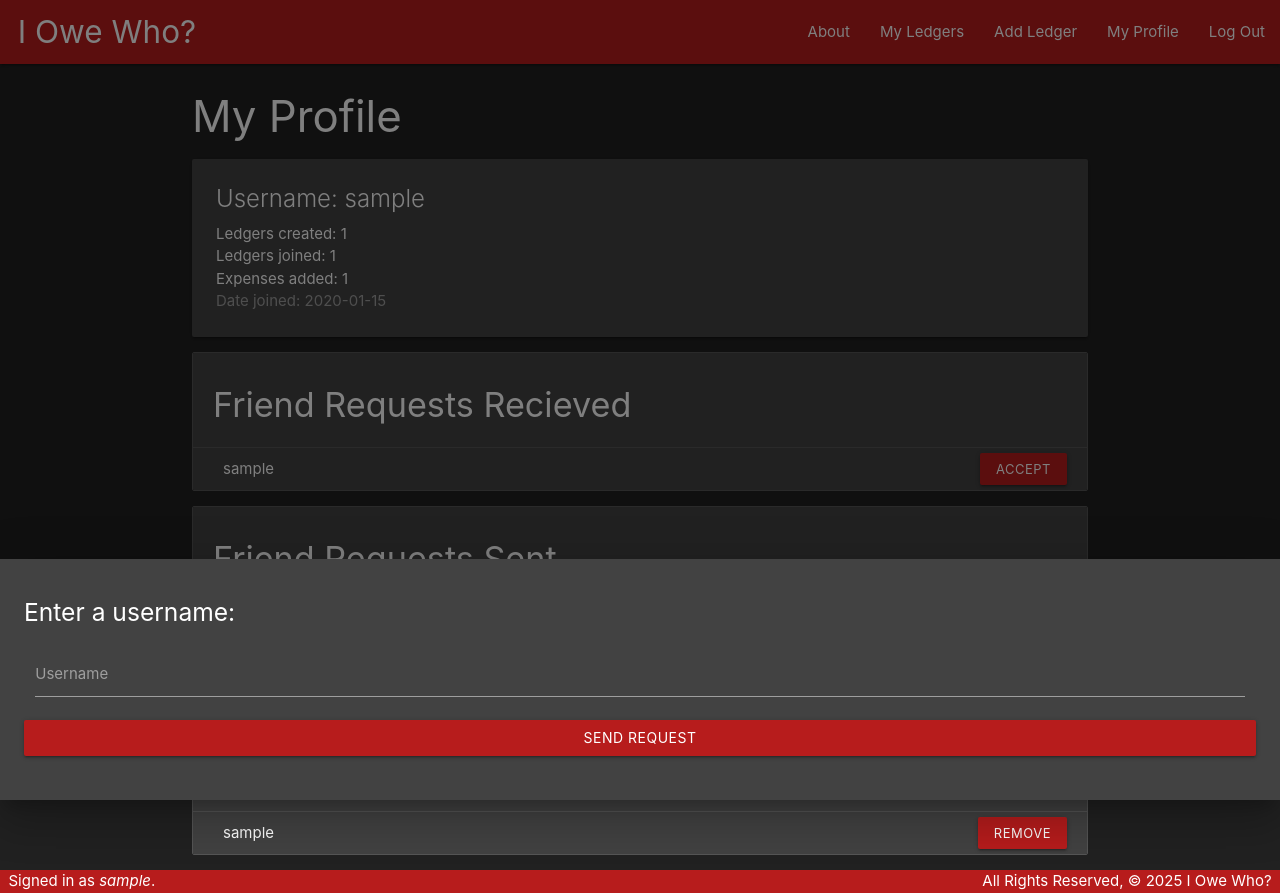
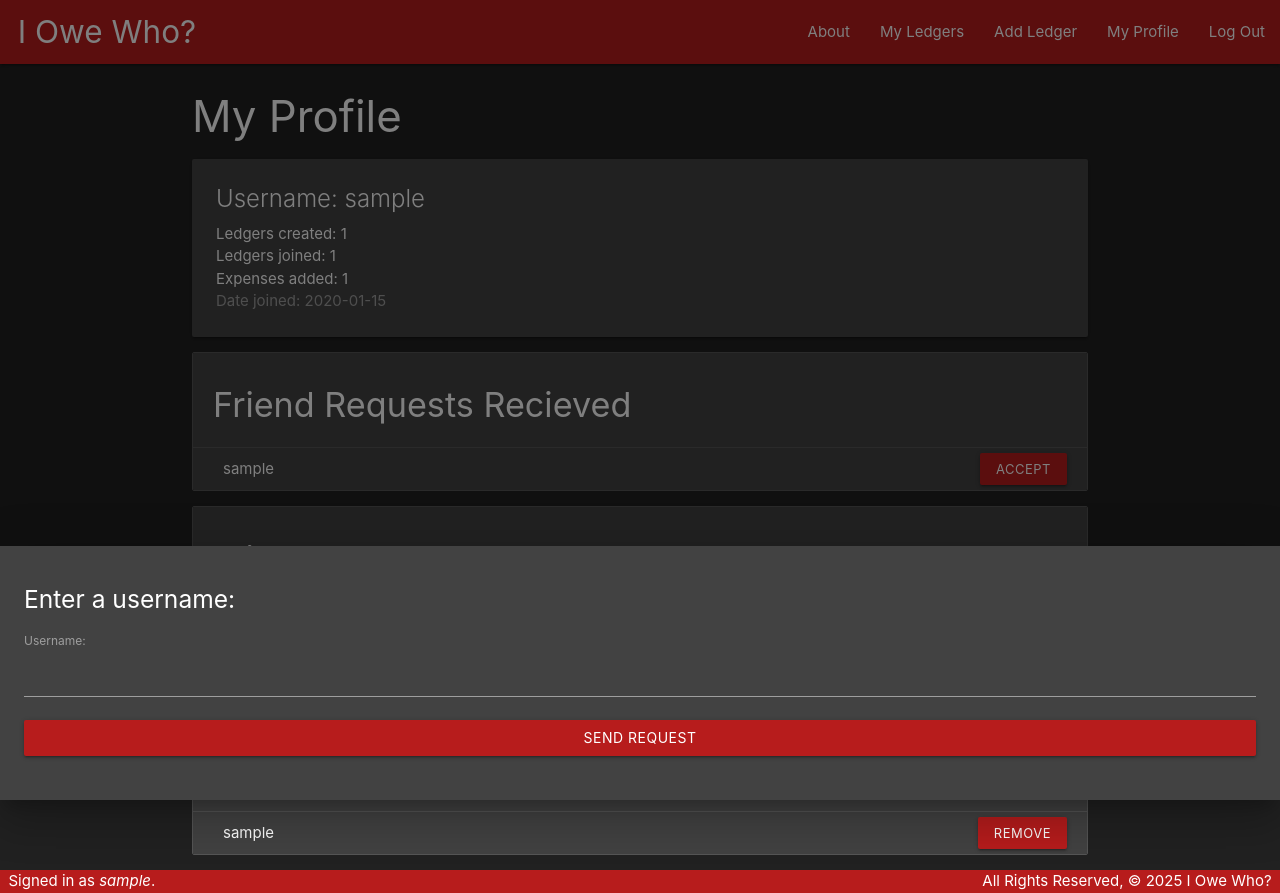
Before and after one commit to gregells/i-owe-who, a Django app: page /accounts/send_friend_request/ in a window 1280 px wide, after a click on "ADD A FRIEND". Run offline with Django 5.2, Linux system fonts and the light colour scheme; a user stored in the database is signed in; tables that the repository leaves empty hold one stand-in row (values such as "Sample post").

Commit message:
Update Add a Friend form to match previously used modal form

```diff
--- a/main_app/templates/profiles/my_profile.html
+++ b/main_app/templates/profiles/my_profile.html
@@ -58,10 +58,10 @@
   <form action="{% url 'send_friend_request' %}" method="POST" class="modal-content row">
     <h5>Enter a username:</h5>
     {% csrf_token %}
-    <div class="input-field col s12">
-      <input type="text" name="username" id="username" required>
-      <label for="username">Username</label>
-    </div>
+    <p>
+      <label for="username" class="">Username:</label>
+      <input type="text" name="username" required>
+    </p>
     <button type="submit" class="btn red darken-4 waves-effect waves-light col s12">Send request</button>
   </form>
 </div>
```
